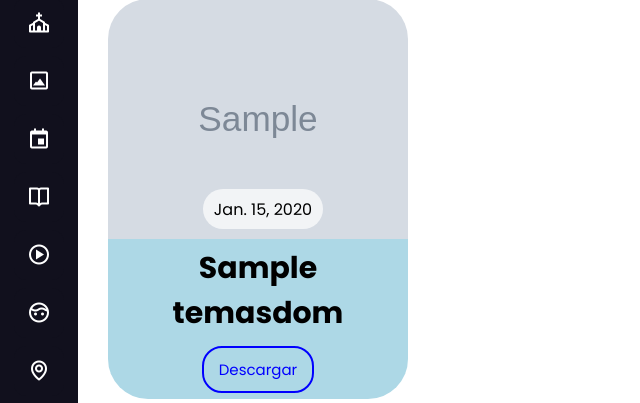
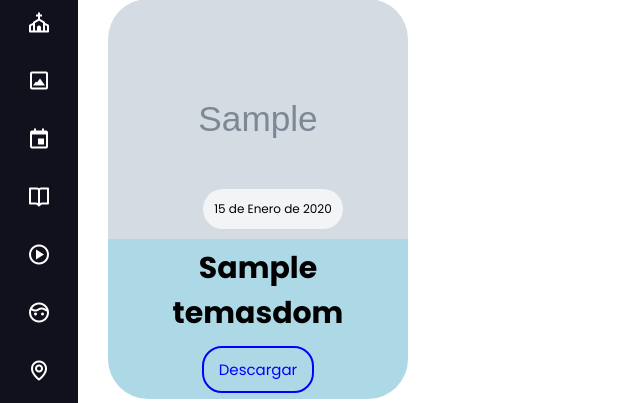
Before and after one commit to JsArmandoCano/ProyectoPythonICARE, a Django app: page /temas/ in a window 1280 px wide. Shown: the part 136-539 px from the top of the page, without its empty margins (0-640 px from the left). Run offline with Django 4.2, Linux system fonts and the light colour scheme; tables that the repository leaves empty hold one stand-in row (values such as "Sample post"); grey boxes marked "Sample" are stand-in pictures; some libraries are stand-ins or nearby versions; some web fonts are replaced.

Commit message:
Correccion

```diff
--- a/icare/settings.py
+++ b/icare/settings.py
@@ -106,7 +106,7 @@ AUTH_PASSWORD_VALIDATORS = [
 # Internationalization
 # https://docs.djangoproject.com/en/4.0/topics/i18n/
 
-LANGUAGE_CODE = 'en-us'
+LANGUAGE_CODE = 'es-mx'
 
 TIME_ZONE = 'UTC'
 
--- a/static/css/pages/temas.css
+++ b/static/css/pages/temas.css
@@ -60,13 +60,17 @@ hr.hr-temas {
     position: absolute;
     bottom: 10px;
     left: 95px;
-    width: 120px;
+    width: 140px;
     height: 40px;
     border-radius: 20px;
     background-color: rgba(255, 255, 255, 0.7);
     display: flex;
     justify-content: center;
     align-items: center;
+}
+
+.section-temas .card-tema .tema-img .fecha-tema p {
+    font-size: 12px;
 }
 
 .section-temas .card-tema .tema-title {
@@ -154,7 +158,7 @@ hr.hr-temas {
     }
 
     .section-temas .card-tema .tema-img .fecha-tema {
-        left: 45px;
+        left: 36px;
     }
 
     .section-temas .card-tema .tema-title {
```
